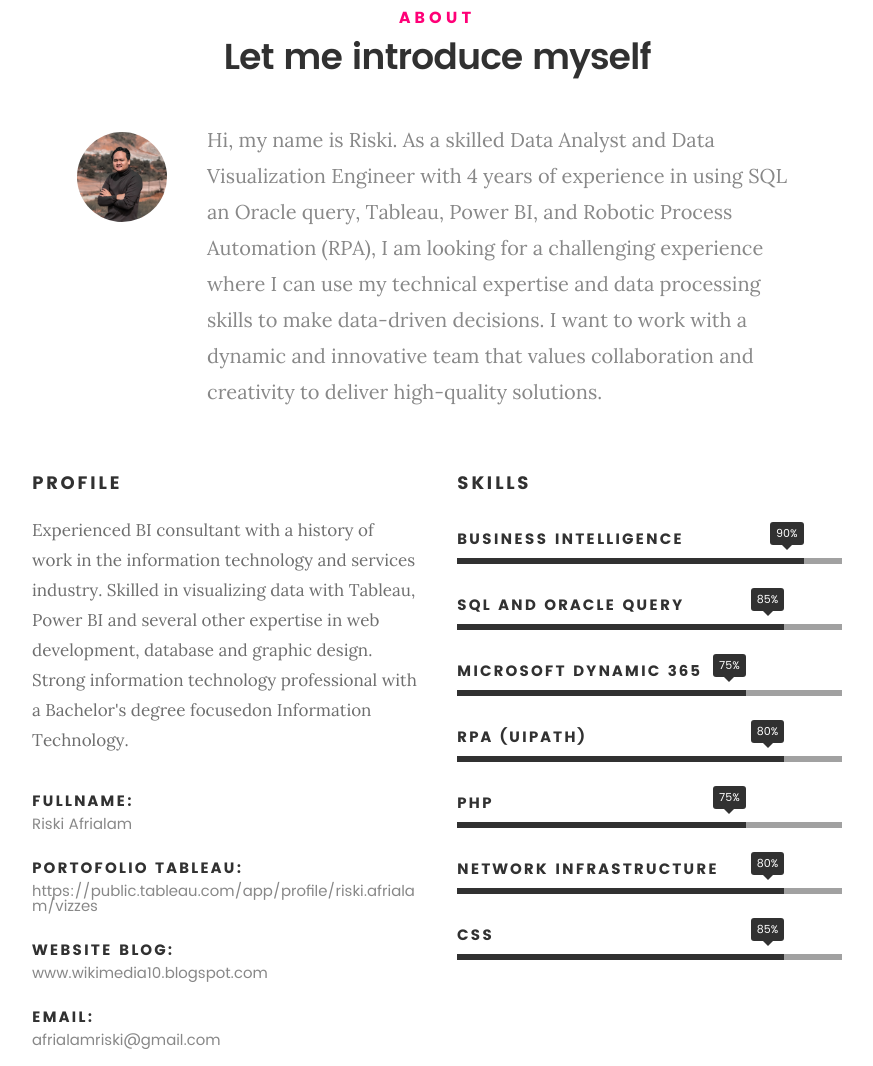
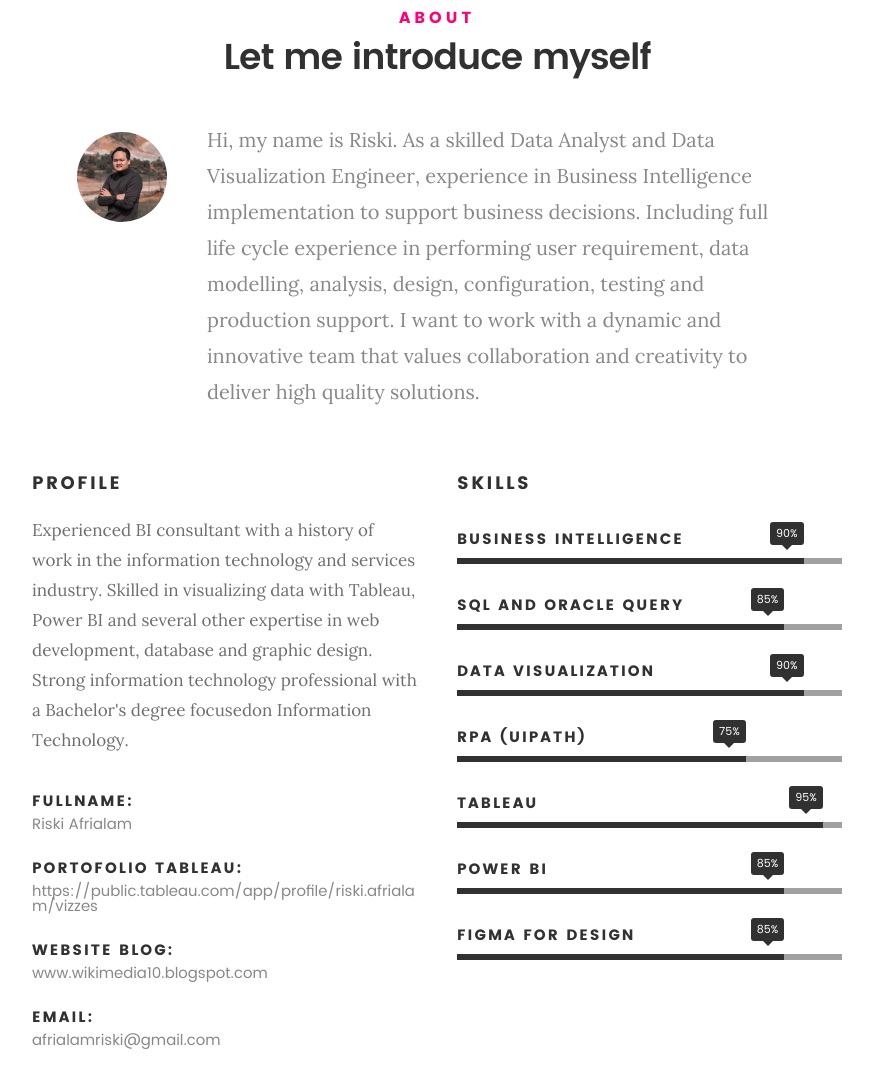
Before and after one commit to afrialamriski/afrialamriski.github.io, a plain HTML site: page index.html in a window 1280 px wide. Shown: the part 917-1983 px from the top of the page, without its empty margins (203-1076 px from the left). Drawn offline with Linux system fonts and the light colour scheme.

Commit message:
index.html

```diff
--- a/index.html
+++ b/index.html
@@ -51,7 +51,7 @@
 	   			<p class="intro-position">
 	   				<span>Business Intelligence Developer</span>
 					<span>Data Analyst</span>
-	   				<span>Front-end Developer</span>
+	   				<span>Data Visualization</span>
 	   				<span>UI/UX Designer</span>
 	   				<span>Robotic Process Automation Developer</span>
 					<span>Software Developer</span>
@@ -88,7 +88,7 @@
 
    				<img src="images/profile-pic.jpg" alt="Profile Picture">
 
-   				<p class="lead">Hi, my name is Riski. As a skilled Data Analyst and Data Visualization Engineer with 4 years of experience in using SQL an Oracle query, Tableau, Power BI, and Robotic Process Automation (RPA), I am looking for a challenging experience where I can use my technical expertise and data processing skills to make data-driven decisions. I want to work with a dynamic and innovative team that values collaboration and creativity to deliver high-quality solutions.</p>
+   				<p class="lead">Hi, my name is Riski. As a skilled Data Analyst and Data Visualization Engineer, experience in Business Intelligence implementation to support business decisions. Including full life cycle experience in performing user requirement, data modelling, analysis, design, configuration, testing and production support. I want to work with a dynamic and innovative team that values collaboration and creativity to deliver high quality solutions.</p>
    			</div>
 
    		</div>
@@ -137,24 +137,24 @@
 				   	<strong>SQL and Oracle Query</strong>
 				   </li>
 				   <li>
-				   	<div class="progress percent75"><span>75%</span></div>
-				   	<strong>Microsoft Dynamic 365</strong>
+				   	<div class="progress percent90"><span>90%</span></div>
+				   	<strong>Data Visualization</strong>
 				   </li>
 				   <li>
-				   	<div class="progress percent85"><span>80%</span></div>
+				   	<div class="progress percent75"><span>75%</span></div>
 				   	<strong>RPA (UIpath)</strong>
 				   </li>
 				   <li>
-				   	<div class="progress percent75"><span>75%</span></div>
-				   	<strong>PHP</strong>
-				   </li>
-				   <li>
-				   	<div class="progress percent85"><span>80%</span></div>
-				   	<strong>Network Infrastructure</strong>
+				   	<div class="progress percent95"><span>95%</span></div>
+				   	<strong>Tableau</strong>
 				   </li>
 				   <li>
 				   	<div class="progress percent85"><span>85%</span></div>
-				   	<strong>CSS</strong>
+				   	<strong>Power BI</strong>
+				   </li>
+				   <li>
+				   	<div class="progress percent85"><span>85%</span></div>
+				   	<strong>Figma for Design</strong>
 				   </li>
 
 				</ul> <!-- /skill-bars -->
@@ -253,13 +253,13 @@
 	   				</div>
 
 	   				<div class="timeline-header">
-	   					<h3>BI Technical Consultant</h3>
+	   					<h3>Data Analyst & BI Technical Consultant</h3>
 	   					<p>February 2022 - Present</p>
 	   				</div>
 
 	   				<div class="timeline-content">
 	   					<h4>PT Soltius Indonesia</h4>
-	   					<p>As an Technical Consultant and Data Analyst, my responsibilities encompass a wide range of tasks, starting from understanding the business needs and objectives of clients. with designing and implementing data structures, including data warehouses and marts, to facilitate the collection and integration of data from various sources. Extracting, transforming, and loading (ETL) data processes will be part of your routine to ensure that data is cleansed and formatted appropriately for analysis. Developing interactive dashboards and reports that visualize key metrics and trends with Tableau and Power BI. Consulting with clients to provide guidance on utilizing BI solutions effectively and conducting user training sessions.<p>
+	   					<p>As an BI Technical Consultant and Data Analyst, my responsibilities encompass a wide range of tasks, starting from understanding the business needs and objectives of clients. with designing and implementing data structures, including data warehouses and marts, to facilitate the collection and integration of data from various sources. Extracting, transforming, and loading (ETL) data processes will be part of your routine to ensure that data is cleansed and formatted appropriately for analysis. Developing interactive dashboards and reports that visualize key metrics and trends with Tableau and Power BI. Consulting with clients to provide guidance on utilizing BI solutions effectively and conducting user training sessions.<p>
 	   				</div>
 
 	   			</div> <!-- /timeline-block -->
```
